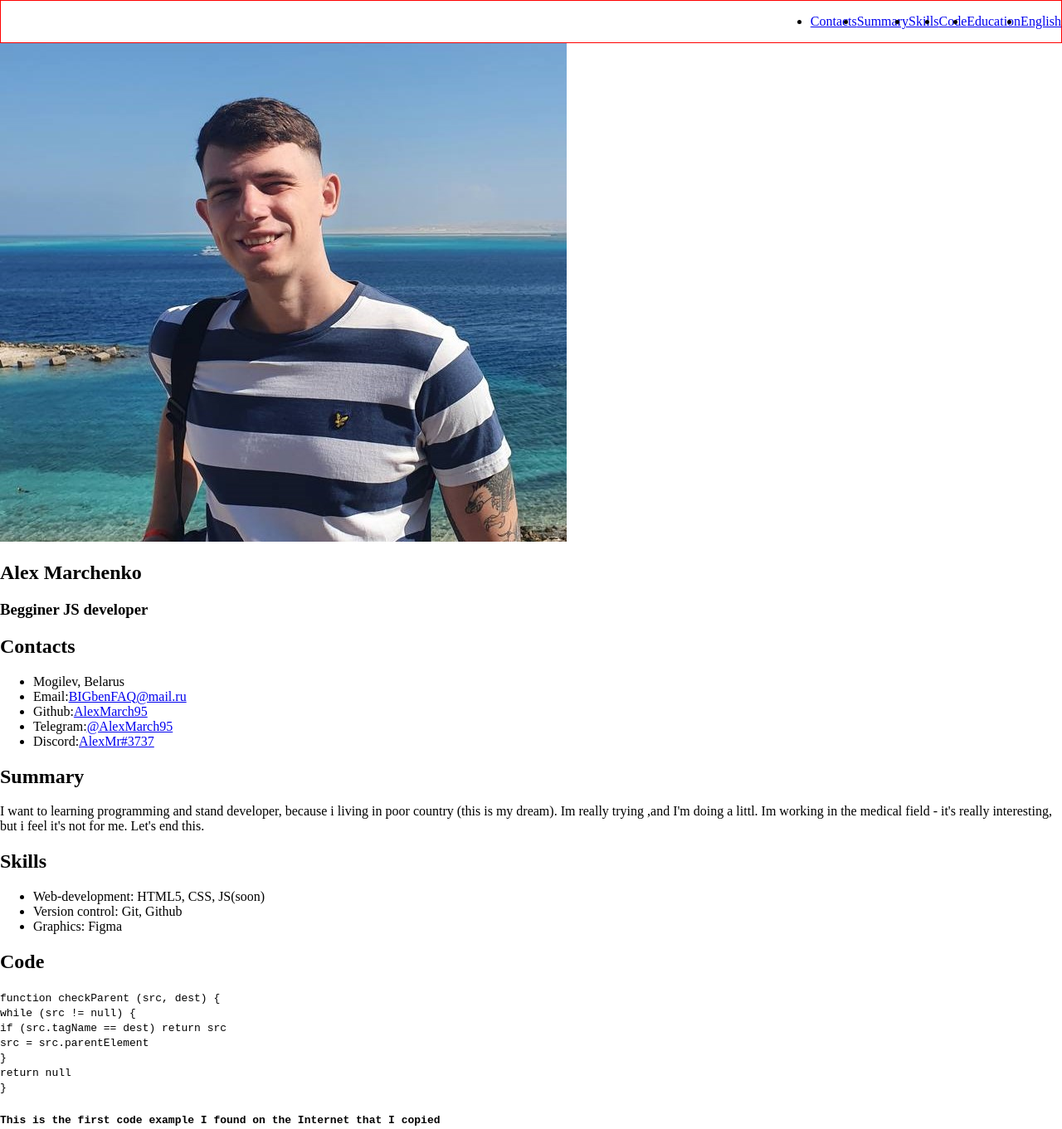
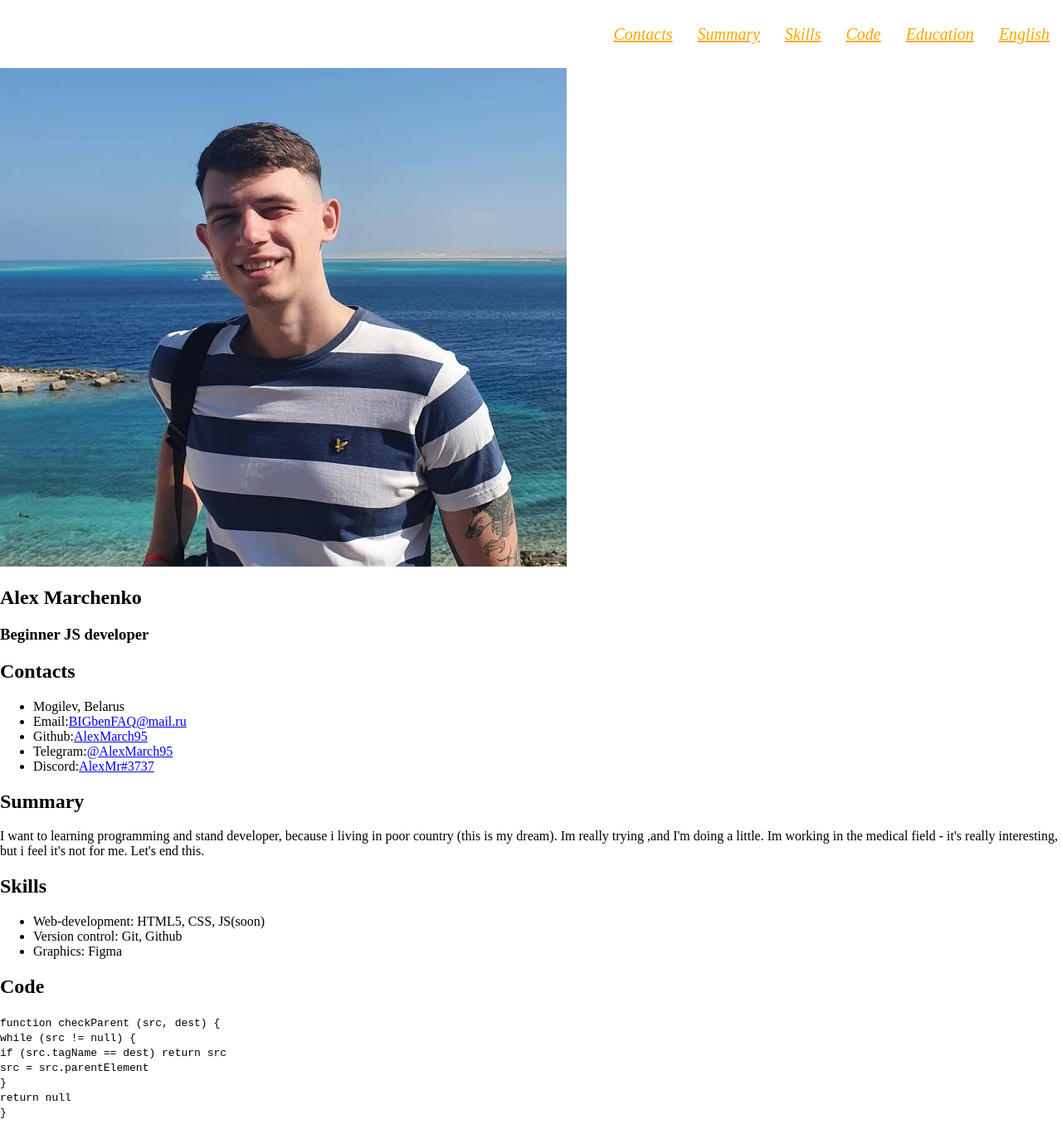
Before and after one commit to AlexMarch95/rsschool-cv, a plain HTML site: page index.html in a window 1280 px wide. Shown: the top 1361 px of the page at 83% size. Drawn offline with Linux system fonts and the light colour scheme.

Commit message:
add new line for css style

```diff
--- a/index.html
+++ b/index.html
@@ -32,7 +32,7 @@
                 <img src="./assets/Me.jpg" alt="my face" class="section-profil-logo">
                 <div class="section-profil-title">
                     <h1> Alex Marchenko</h1>
-                    <h3 class="my-status">Begginer JS developer</h3>
+                    <h3 class="my-status">Beginner JS developer</h3>
                 </div>
             </section>
             <section class="setion-contacts" id="contacts">
@@ -59,7 +59,7 @@
                 <p>
                     I want to learning programming and stand developer, because i living in poor country (this is my
                     dream).
-                    Im really trying ,and I'm doing a littl. Im working in the medical field - it's really interesting,
+                    Im really trying ,and I'm doing a little. Im working in the medical field - it's really interesting,
                     but
                     i feel it's not for me. Let's end this.
                 </p>
--- a/style.css
+++ b/style.css
@@ -7,7 +7,6 @@ html {
   }
 
   .header {
-    border: 1px solid red;
   }
 
   body {
@@ -21,7 +20,16 @@ html {
   }
 
   .nav-list {
+    font-style: oblique;
+    list-style:none;
     display: flex;
     justify-content: flex-end;
     align-items: center;
   }
+
+  .nav-link {
+    font-size: 20px;
+    line-height: 50px;
+    padding:0 15px;
+    color: orange;
+  }
```
